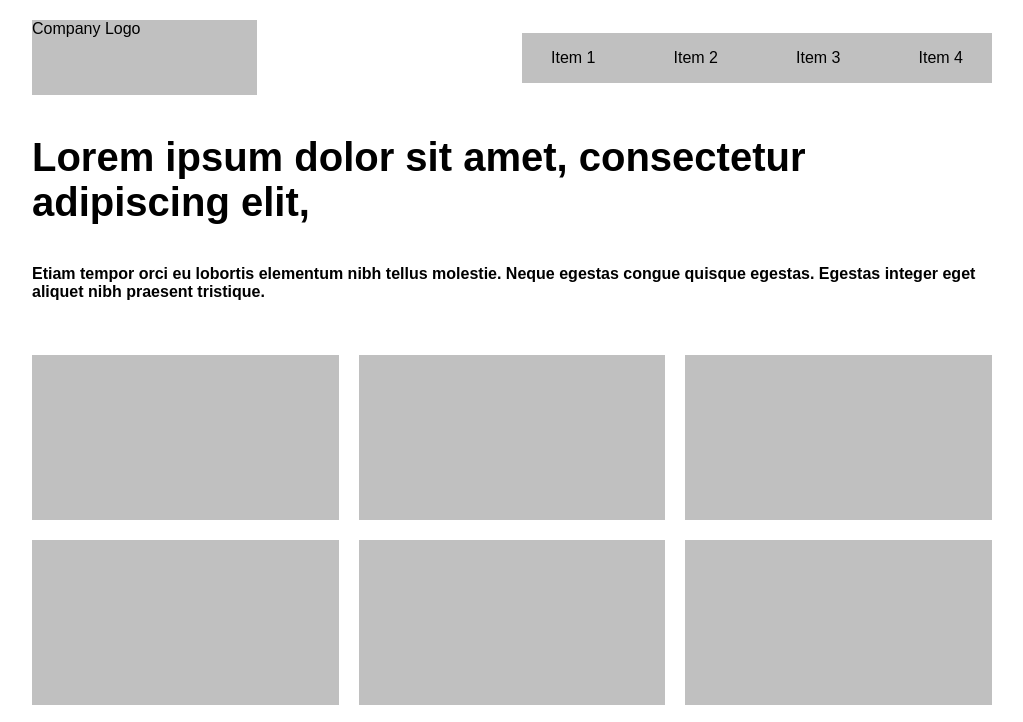
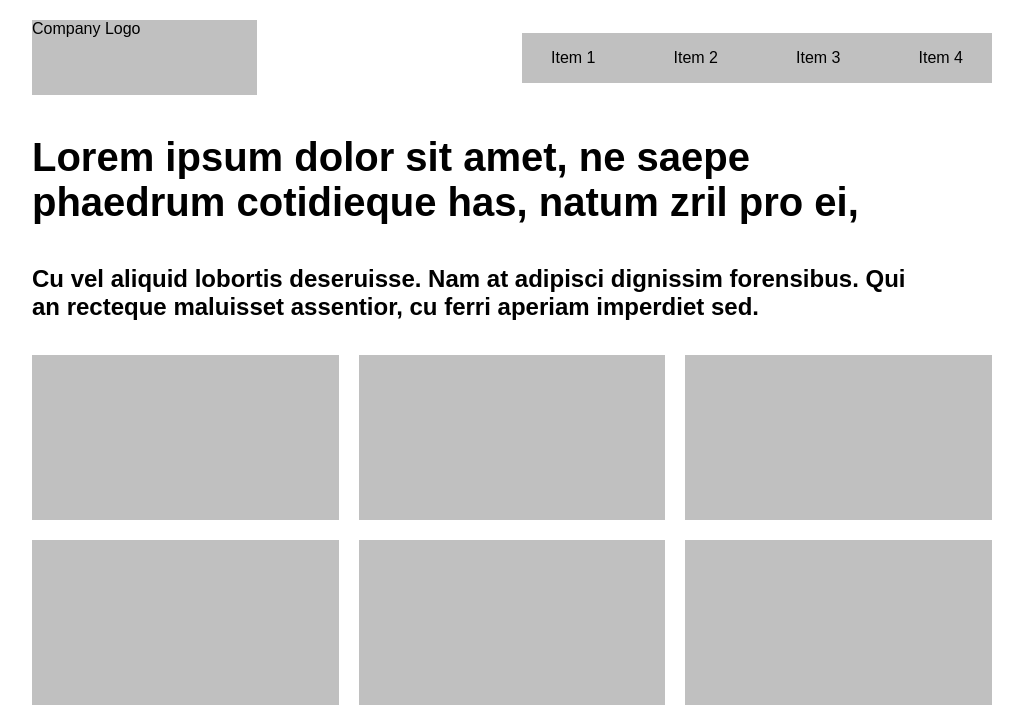
Before and after one commit to SuhasSDSU/Assignment-4, a plain HTML site: page Layout2/index.html in a window 1280 px wide. Shown: the top 722 px of the page, without its empty margins (128-1151 px from the left). Drawn offline with Linux system fonts and the light colour scheme.

Commit message:
Changes made in content

```diff
--- a/Layout2/index.html
+++ b/Layout2/index.html
@@ -18,8 +18,8 @@
         </ul>
     </nav>
     <header>
-        <h3>Lorem ipsum dolor sit amet, consectetur adipiscing elit,</h3>
-        <h4>Etiam tempor orci eu lobortis elementum nibh tellus molestie. Neque egestas congue quisque egestas. Egestas integer eget aliquet nibh praesent tristique.</h4>
+        <h3>Lorem ipsum dolor sit amet, ne saepe<br>phaedrum cotidieque has, natum zril pro ei,</h3>
+        <h4>Cu vel aliquid lobortis deseruisse. Nam at adipisci dignissim forensibus. Qui <br> an recteque maluisset assentior, cu ferri aperiam imperdiet sed.</h4>
     </header>
     <main>
         <div></div> <div></div> <div></div>
--- a/Layout2/styles/style.css
+++ b/Layout2/styles/style.css
@@ -18,6 +18,10 @@ a {
 h3 {
     font-size: 2.5rem;
     margin-top: 0.5em;
+}
+h4{
+    font-size: 1.5rem;
+    margin-top: 0.5rem;
 }
 #logo {
     grid-row: 1/2; grid-column: 1/2;
--- a/Layout3/styles/style.css
+++ b/Layout3/styles/style.css
@@ -15,7 +15,7 @@ a {
     text-decoration: none;
 }
 h1 {
-    font-size: 2.8rem;
+    font-size: 2.5rem;
 }
 div:nth-of-type(1) {
     grid-row: 1/2; grid-column: 1/2;
```
Also changed, not shown: Layout3/index.html (+2 -2 lines), 1 other file.
